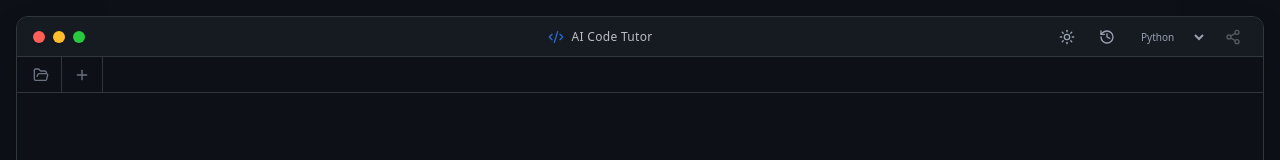
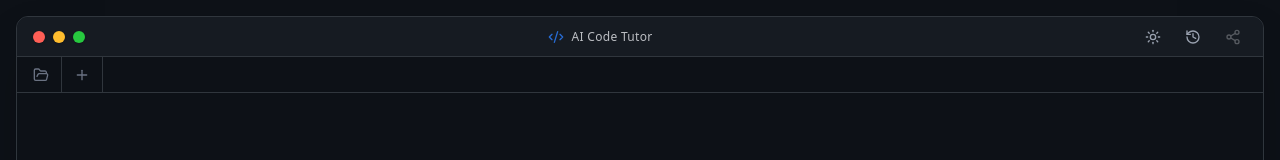
Before and after one commit to Vikbuilds/Aicodetutor, a React (Vite) app in the folder frontend/: page / in a window 1280 px wide. Shown: the top 160 px of the page. Built offline with nearby package versions, Linux system fonts and the light colour scheme.

Commit message:
Remove language selector for cleaner UI

```diff
--- a/frontend/src/App.jsx
+++ b/frontend/src/App.jsx
@@ -25,9 +25,6 @@ function App() {
   // Renaming State
   const [editingFileId, setEditingFileId] = useState(null);
   const [tempName, setTempName] = useState("");
-
-  // Language State
-  const [language, setLanguage] = useState('python');
 
   // Editor Stats
   const [editorStats, setEditorStats] = useState({ line: 1, col: 1, totalLines: 0 });
@@ -275,7 +272,7 @@ function App() {
 
   const handleShare = () => {
     if (!activeFile) return;
-    const shareContent = `### AI Code Tutor Insights\n\n**File:** ${activeFile.name}\n**Language:** ${language}\n\n#### Code:\n\`\`\`${language}\n${activeFile.content}\n\`\`\`\n\n#### AI Analysis:\n${chatMessages.length > 0 ? chatMessages[chatMessages.length - 1].content : 'No analysis yet.'}`;
+    const shareContent = `### AI Code Tutor Insights\n\n**File:** ${activeFile.name}\n\n#### Code:\n\`\`\`python\n${activeFile.content}\n\`\`\`\n\n#### AI Analysis:\n${chatMessages.length > 0 ? chatMessages[chatMessages.length - 1].content : 'No analysis yet.'}`;
 
     navigator.clipboard.writeText(shareContent).then(() => {
       alert("AI Insights copied to clipboard! Share it anywhere.");
@@ -337,22 +334,6 @@ function App() {
             >
               <History className="w-4 h-4" />
             </button>
-
-            {/* Language Selector */}
-            <div className="flex items-center space-x-1">
-              <select
-                value={language}
-                onChange={(e) => setLanguage(e.target.value)}
-                className={`text-[10px] font-medium bg-transparent border-none outline-none cursor-pointer p-1 rounded transition-colors ${isDark ? 'text-gray-400 hover:text-white hover:bg-white/5' : 'text-gray-500 hover:text-black hover:bg-black/5'}`}
-              >
-                <option value="python">Python</option>
-                <option value="javascript">JavaScript</option>
-                <option value="html">HTML</option>
-                <option value="css">CSS</option>
-                <option value="cpp">C++</option>
-                <option value="java">Java</option>
-              </select>
-            </div>
 
             {/* Share Button */}
             <button
@@ -469,7 +450,6 @@ function App() {
                   analyzing={loading}
                   theme={theme}
                   onStatsChange={handleStatsChange}
-                  language={language}
                 />
               ) : (
                 <div className={`h-full flex flex-col items-center justify-center overflow-y-auto`}>
```
